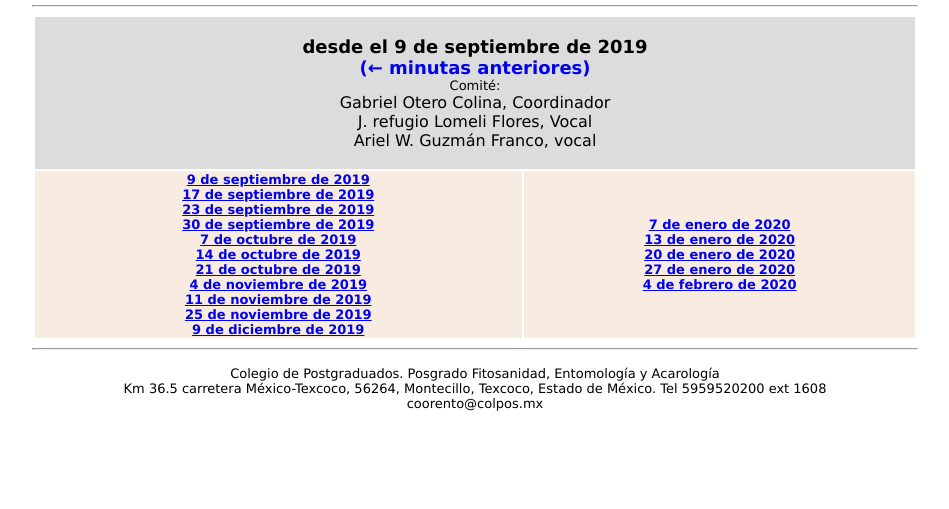
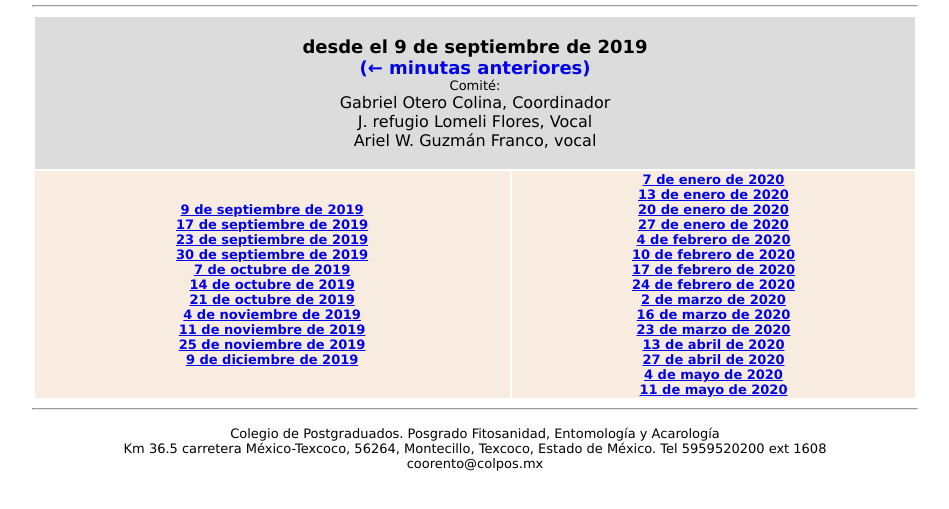
Before and after one commit to valdezjorge/minutas, a plain HTML site: page comite_academico_actual.html in a window 1280 px wide. Shown: the part 119-628 px from the top of the page, without its empty margins (165-1114 px from the left). Drawn offline with Linux system fonts and the light colour scheme.

Commit message:
Update comite_academico_actual.html

```diff
--- a/comite_academico_actual.html
+++ b/comite_academico_actual.html
@@ -37,6 +37,17 @@
 <a href="https://drive.google.com/file/d/1K6Ra_GDFv2PLcF5omNB4TIGeH4hF3N7q/view?usp=sharing"text-decoration: none"><b>20 de enero de 2020</b></a><br>
 <a href="https://drive.google.com/file/d/1FTqMRVvqF8sIF6k2iq_M-TXlXPSXvLh-/view?usp=sharing"text-decoration: none"><b>27 de enero de 2020</b></a><br>
 <a href="https://drive.google.com/file/d/13qo3CbKSNbo_qP4PsSqUiBjG55TSoHmj/view?usp=sharing"text-decoration: none"><b>4 de febrero de 2020</b></a><br>
+	<a href="https://drive.google.com/file/d/1yGHHF5dFwdlLv4J1TnuVJG62mO4oUA_N/view?usp=sharing"text-decoration: none"><b>10 de febrero de 2020</b></a><br>
+	<a href="https://drive.google.com/file/d/1dMA01hRmCkNpUQm9HL_YMpceUciatVZU/view?usp=sharing"text-decoration: none"><b>17 de febrero de 2020</b></a><br>
+	<a href="https://drive.google.com/file/d/13DwbvQDC4gysgYnxKkSq7DmlMHFKTOAn/view?usp=sharing"text-decoration: none"><b>24 de febrero de 2020</b></a><br>
+	<a href="https://drive.google.com/file/d/1WQAkxN85JLnV9eatvB5liqZ9vMbR2dKk/view?usp=sharing"text-decoration: none"><b>2 de marzo de 2020</b></a><br>
+	<a href="https://drive.google.com/file/d/1EcYKiQrhZLRcB5yIaWyWrVYN9qk56_Uy/view?usp=sharing"text-decoration: none"><b>16 de marzo de 2020</b></a><br>
+	<a href="https://drive.google.com/file/d/1489kc_P3R1R47QmOV_b4pC2MA2wMfd98/view?usp=sharing"text-decoration: none"><b>23 de marzo de 2020</b></a><br>
+	<a href="https://drive.google.com/file/d/1wHbU4-8rrAJ0jKTsFoJtJYa3LlAQSmyD/view?usp=sharing"text-decoration: none"><b>13 de abril de 2020</b></a><br>
+	<a href="https://drive.google.com/file/d/1pwIkrQvsNxogf-Z9qHBxcnwvhF76O3oM/view?usp=sharing"text-decoration: none"><b>27 de abril de 2020</b></a><br>
+	<a href="https://drive.google.com/file/d/1W7XRmfad7FYr9cYL5a4M8FJJl6Utw9SV/view?usp=sharing"text-decoration: none"><b>4 de mayo de 2020</b></a><br>
+	<a href="https://drive.google.com/file/d/1pKtzeeiLbdUJEIN4CjE6lCHbCiJaiGMM/view?usp=sharing"text-decoration: none"><b>11 de mayo de 2020</b></a><br>
+
 </font></td>
          </tr>
       </table>
```
